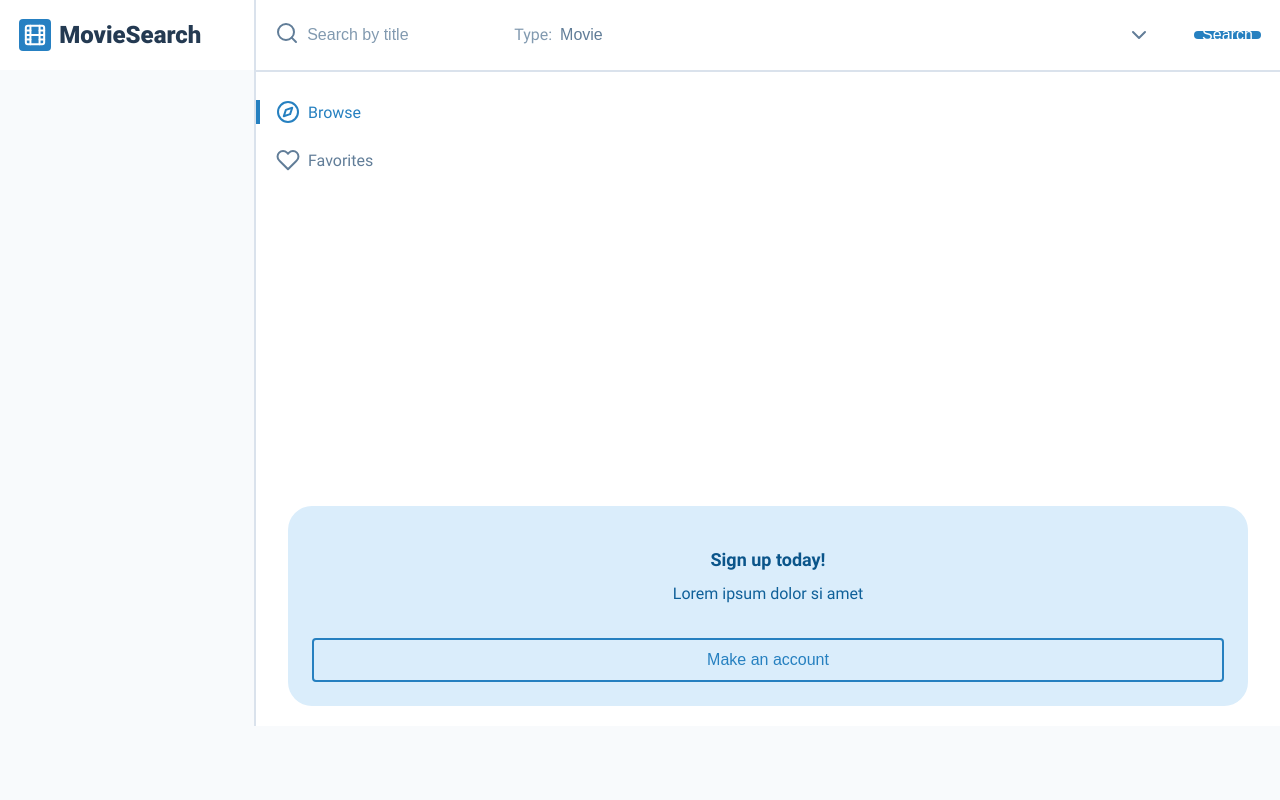
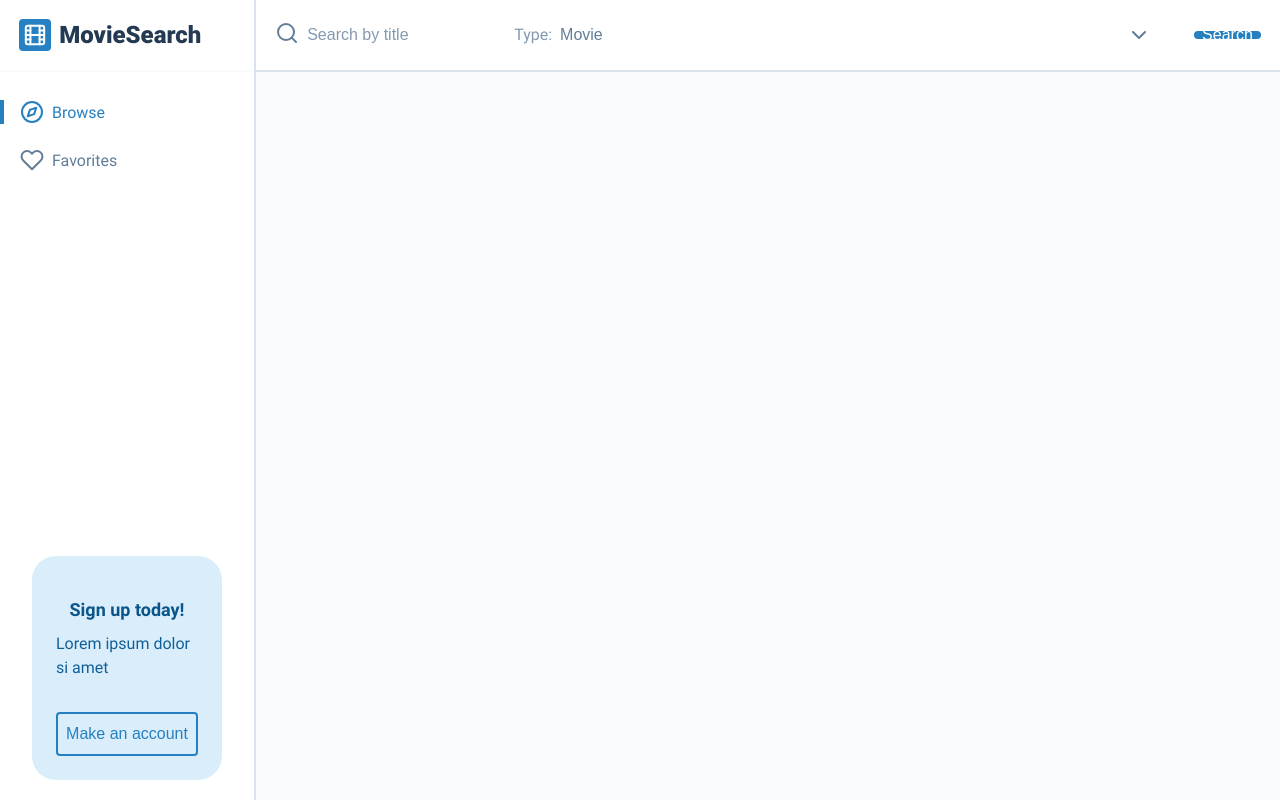
Before and after one commit to paul-blackwell/movie-search, a React (Create React App) app: page / in a window 1280 px wide. Built offline with nearby package versions, Linux system fonts and the light colour scheme.

Commit message:
Still working on CSS responsive layout for Header, Nav and Search

```diff
--- a/src/components/molecules/header/header.module.scss
+++ b/src/components/molecules/header/header.module.scss
@@ -4,11 +4,6 @@
 .header {
   position: relative;
   border-right: 0.125rem solid var(--blue-gray-100);
-
-  @include respond(md) {
-    grid-column: 1/2;
-    grid-row: 1/3;
-  }
 
   &__top-container {
     display: flex;
--- a/src/components/molecules/nav/nav.module.scss
+++ b/src/components/molecules/nav/nav.module.scss
@@ -5,6 +5,11 @@
     flex-direction: column;
     height: calc(100vh - 9.125rem);
     background-color: var(--white);
+
+    @include respond(md) {
+       height: 100%;
+       border-right: 0.125rem solid var(--blue-gray-100);
+    }
 
     &__list {
         padding-top: 1rem;
--- a/src/components/templates/layout/layout.jsx
+++ b/src/components/templates/layout/layout.jsx
@@ -7,9 +7,9 @@ import Nav from "../../molecules/nav/nav";
 
 const Layout = ({ children }) => (
   <div className={styles.layout}>
-    <Header className="" />
-    <Search className="" />
-    <Nav className="" />
+    <Header className={styles['layout__header']} />
+    <Search className={styles['layout__search']} />
+    <Nav className={styles['layout__nav']} />
     <main className={styles['layout__main']}>{children}</main>
   </div>
 );
--- a/src/components/templates/layout/layout.module.scss
+++ b/src/components/templates/layout/layout.module.scss
@@ -5,6 +5,29 @@
     display: grid;
     grid-template-columns: 16rem 1fr;
     grid-template-rows: 4.5rem 1fr;
+    width: 100vw;
+    height: 100vh;
+  }
+
+  &__header {
+    @include respond(md) {
+      grid-column: 1/2;
+      grid-row: 1/2;
+    }
+  }
+
+  &__search {
+    @include respond(md) {
+      grid-column: 2/3;
+      grid-row: 1/2;
+    }
+  }
+
+  &__nav {
+    @include respond(md) {
+      grid-column: 1/2;
+      grid-row: 2/3;
+    }
   }
 
   &__main {
```
